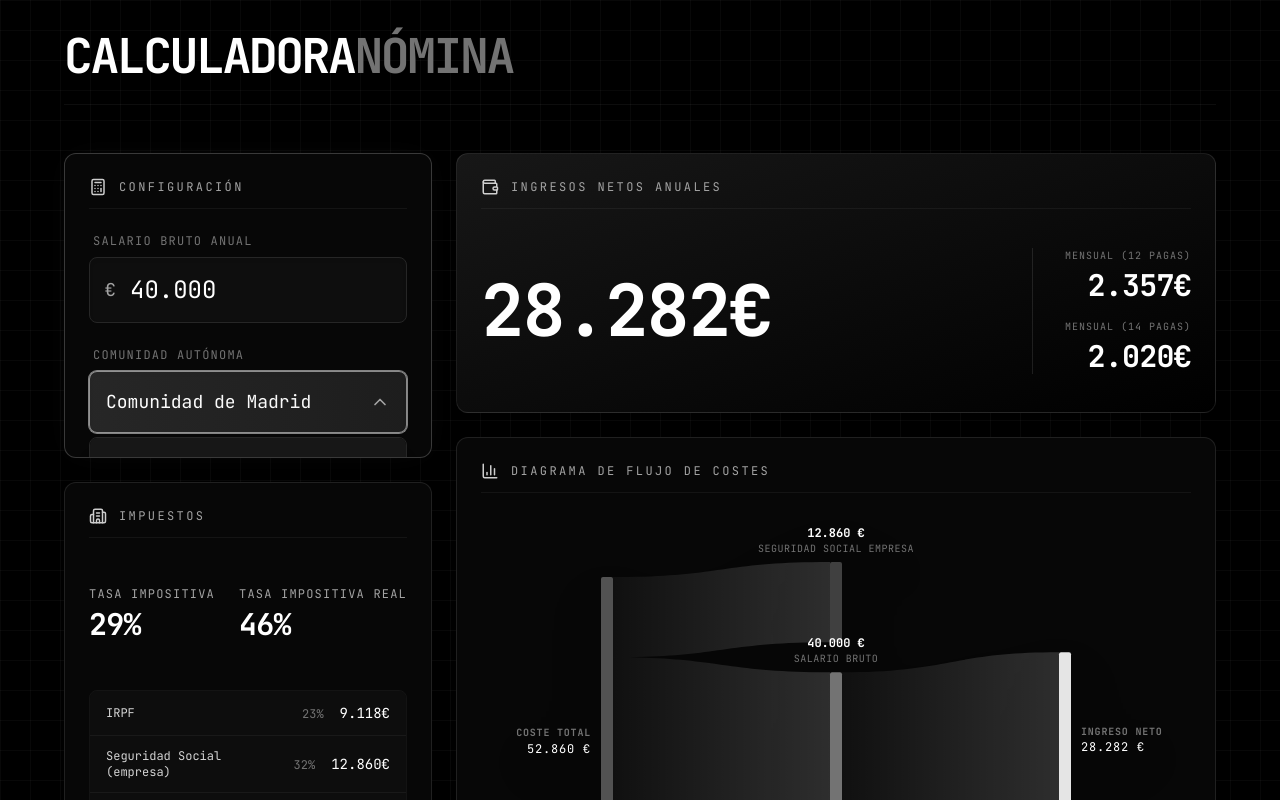
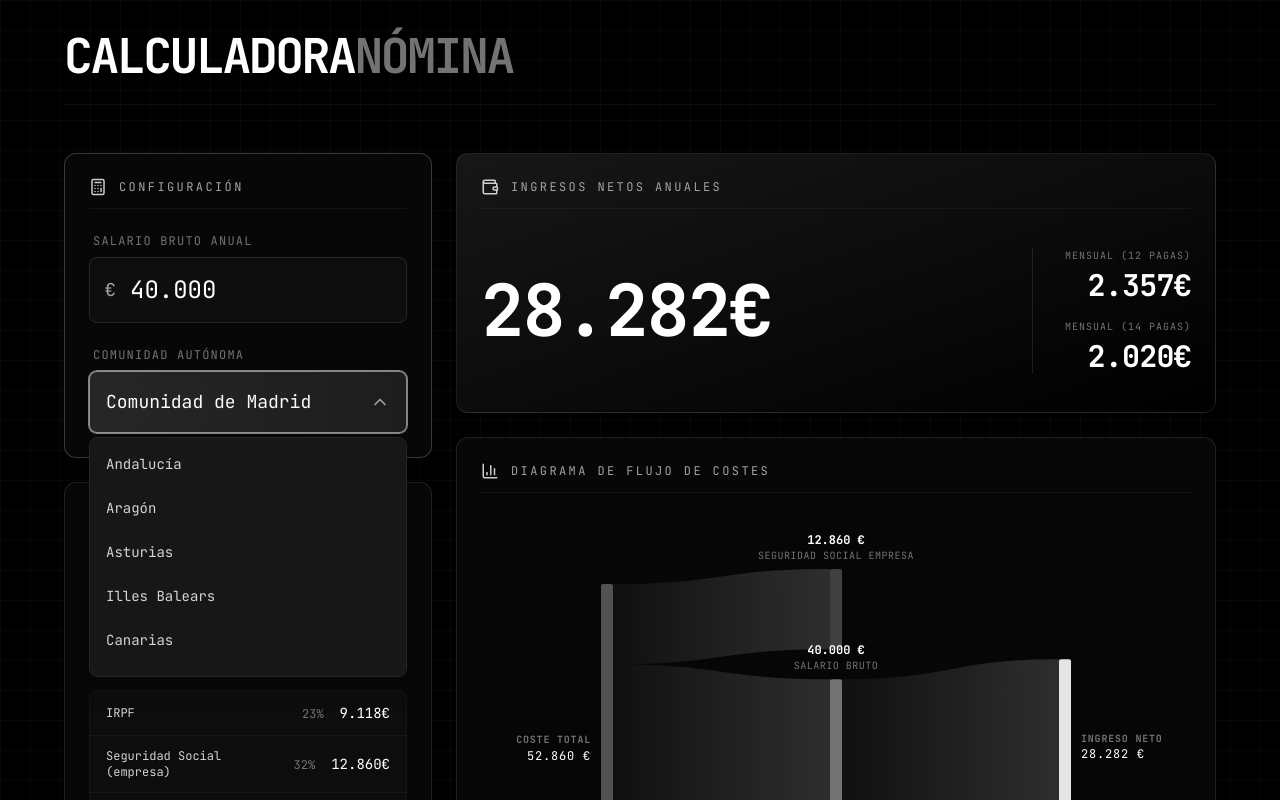
Before and after one commit to zeemarquez/economic-data, a React (Vite) app: page / in a window 1280 px wide. Both pictures are taken after a click on the button "Comunidad de Madrid". Shown: the top 800 px of the page. Built offline with nearby package versions, Linux system fonts and the light colour scheme.

Commit message:
Refactor App and Select components to streamline layout and enhance dropdown functionality. Removed unnecessary elements from the App footer and improved the Select component by implementing a portal for dropdown rendering, ensuring better positioning and accessibility.

```diff
--- a/App.tsx
+++ b/App.tsx
@@ -211,31 +211,13 @@ export default function App() {
           >
             <SalaryFlowSankey data={result} />
 
-            <div className="mt-auto pt-6 border-t border-white/5 grid grid-cols-1 md:grid-cols-2 gap-8">
-               <div>
-                  <h4 className="text-[10px] text-neutral-300 font-mono font-bold uppercase mb-2">Perspectiva de la empresa</h4>
-                  <p className="text-[11px] text-neutral-500 leading-relaxed font-mono">
-                    La inversión total de la empresa supera el salario bruto en aproximadamente un 32 %. Esta diferencia se destina a las cotizaciones a la Seguridad Social que cubren sanidad, pensiones y desempleo.
-                  </p>
-               </div>
-               <div>
-                  <h4 className="text-[10px] text-neutral-300 font-mono font-bold uppercase mb-2">Eficiencia fiscal</h4>
-                  <p className="text-[11px] text-neutral-500 leading-relaxed font-mono">
-                    {result.effectiveTaxRate < 20 ? 'Carga fiscal estándar en los tramos iniciales.' : result.effectiveTaxRate < 35 ? 'Presión fiscal progresiva creciente a medida que sube la renta.' : 'Se requiere alta eficiencia; se aplica una retención progresiva elevada.'} El IRPF se calcula de forma progresiva.
-                  </p>
-               </div>
-            </div>
           </Card>
 
         </div>
       </main>
 
       <footer className="w-full max-w-6xl mt-12 border-t border-white/5 pt-6 flex flex-col md:flex-row justify-between items-center text-neutral-600 text-xs font-mono">
-        <p>© 2024 NominaRetro. Sistema de análisis fiscal en tiempo real.</p>
-        <div className="flex gap-4 mt-2 md:mt-0">
-          <span className="hover:text-white transition-colors cursor-pointer">Documentación</span>
-          <span className="hover:text-white transition-colors cursor-pointer">Estado de la API</span>
-        </div>
+
       </footer>
     </div>
   );
--- a/components/ui/Select.tsx
+++ b/components/ui/Select.tsx
@@ -1,4 +1,5 @@
 import React, { useState, useRef, useEffect } from 'react';
+import { createPortal } from 'react-dom';
 import { ChevronDown } from 'lucide-react';
 
 export interface SelectOption<T extends string = string> {
@@ -24,7 +25,9 @@ export function Select<T extends string = string>({
   className = '',
 }: SelectProps<T>) {
   const [open, setOpen] = useState(false);
+  const [position, setPosition] = useState<{ top: number; left: number; width: number } | null>(null);
   const containerRef = useRef<HTMLDivElement>(null);
+  const buttonRef = useRef<HTMLButtonElement>(null);
 
   const selected = options.find((o) => o.value === value);
 
@@ -38,6 +41,62 @@ export function Select<T extends string = string>({
     return () => document.removeEventListener('mousedown', handleClickOutside);
   }, []);
 
+  useEffect(() => {
+    if (open && buttonRef.current) {
+      const rect = buttonRef.current.getBoundingClientRect();
+      setPosition({
+        top: rect.bottom + 4,
+        left: rect.left,
+        width: rect.width,
+      });
+    } else {
+      setPosition(null);
+    }
+  }, [open]);
+
+  const dropdownList = open && position && typeof document !== 'undefined' && (
+    <ul
+      role="listbox"
+      className="
+        fixed z-[9999] py-1
+        bg-neutral-900 border border-neutral-800 rounded-lg shadow-xl
+        max-h-60 overflow-auto
+      "
+      style={{
+        top: `${position.top}px`,
+        left: `${position.left}px`,
+        width: `${position.width}px`,
+      }}
+      aria-activedescendant={value}
+    >
+      {options.map((opt) => (
+        <li
+          key={opt.value}
+          role="option"
+          aria-selected={opt.value === value}
+          onClick={() => {
+            onChange(opt.value);
+            setOpen(false);
+          }}
+          onKeyDown={(e) => {
+            if (e.key === 'Enter' || e.key === ' ') {
+              e.preventDefault();
+              onChange(opt.value);
+              setOpen(false);
+            }
+          }}
+          className={`
+            px-4 py-3 text-left text-sm font-mono cursor-pointer
+            transition-colors duration-150
+            ${opt.value === value ? 'bg-neutral-800 text-white' : 'text-neutral-300 hover:bg-neutral-800/70 hover:text-white'}
+          `}
+        >
+          {opt.label}
+        </li>
+      ))}
+    </ul>
+  );
+
   return (
     <div ref={containerRef} className={`flex flex-col gap-2 w-full ${className}`}>
       <label
@@ -48,6 +107,7 @@ export function Select<T extends string = string>({
       </label>
       <div className="relative group">
         <button
+          ref={buttonRef}
           type="button"
           id={id}
           onClick={() => setOpen((o) => !o)}
@@ -70,45 +130,8 @@ export function Select<T extends string = string>({
           />
         </button>
         <div className="absolute inset-0 rounded-lg bg-gradient-to-r from-primary/10 to-secondary/10 opacity-0 group-focus-within:opacity-100 pointer-events-none transition-opacity duration-500" />
-
-        {open && (
-          <ul
-            role="listbox"
-            className="
-              absolute z-50 left-0 right-0 mt-1 py-1
-              bg-neutral-900 border border-neutral-800 rounded-lg shadow-xl
-              max-h-60 overflow-auto
-            "
-            aria-activedescendant={value}
-          >
-            {options.map((opt) => (
-              <li
-                key={opt.value}
-                role="option"
-                aria-selected={opt.value === value}
-                onClick={() => {
-                  onChange(opt.value);
-                  setOpen(false);
-                }}
-                onKeyDown={(e) => {
-                  if (e.key === 'Enter' || e.key === ' ') {
-                    e.preventDefault();
-                    onChange(opt.value);
-                    setOpen(false);
-                  }
-                }}
-                className={`
-                  px-4 py-3 text-left text-sm font-mono cursor-pointer
-                  transition-colors duration-150
-                  ${opt.value === value ? 'bg-neutral-800 text-white' : 'text-neutral-300 hover:bg-neutral-800/70 hover:text-white'}
-                `}
-              >
-                {opt.label}
-              </li>
-            ))}
-          </ul>
-        )}
       </div>
+      {dropdownList && createPortal(dropdownList, document.body)}
     </div>
   );
 }
```
